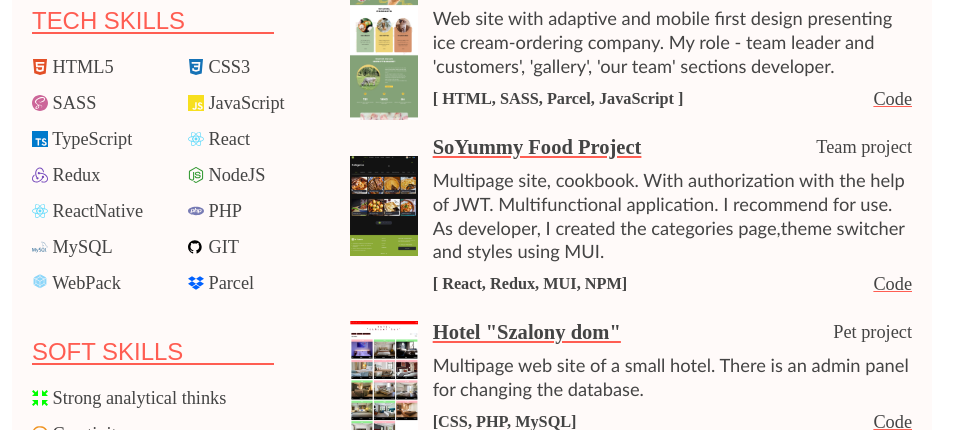
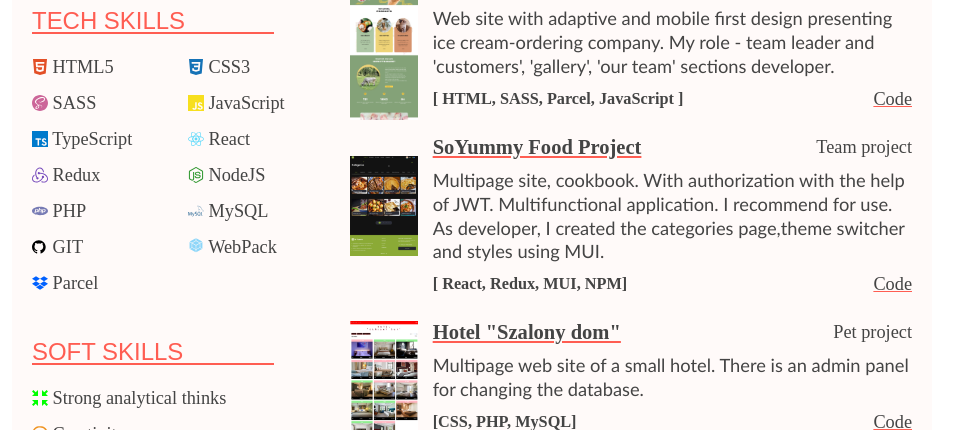
Before and after one commit to BolotinAlexey/resume_elektryk, a plain HTML site: page index.html in a window 1280 px wide. Shown: the part 670-1100 px from the top of the page, without its empty margins (168-1131 px from the left). Drawn offline with Linux system fonts and the light colour scheme; a web font is replaced by a local one.

Commit message:
fix: delete react-native   (Fri, Oct 20, 2023 11:41:40 PM)

```diff
--- a/index.html
+++ b/index.html
@@ -173,13 +173,6 @@
                 <use href="./assets/skills.svg#node"></use>
               </svg>
               <span>NodeJS</span>
-            </li>
-
-            <li class="tech__item">
-              <svg class="skills__icon" width="16" height="16">
-                <use href="./assets/skills.svg#react"></use>
-              </svg>
-              <span>ReactNative</span>
             </li>
 
             <li class="tech__item">
```
